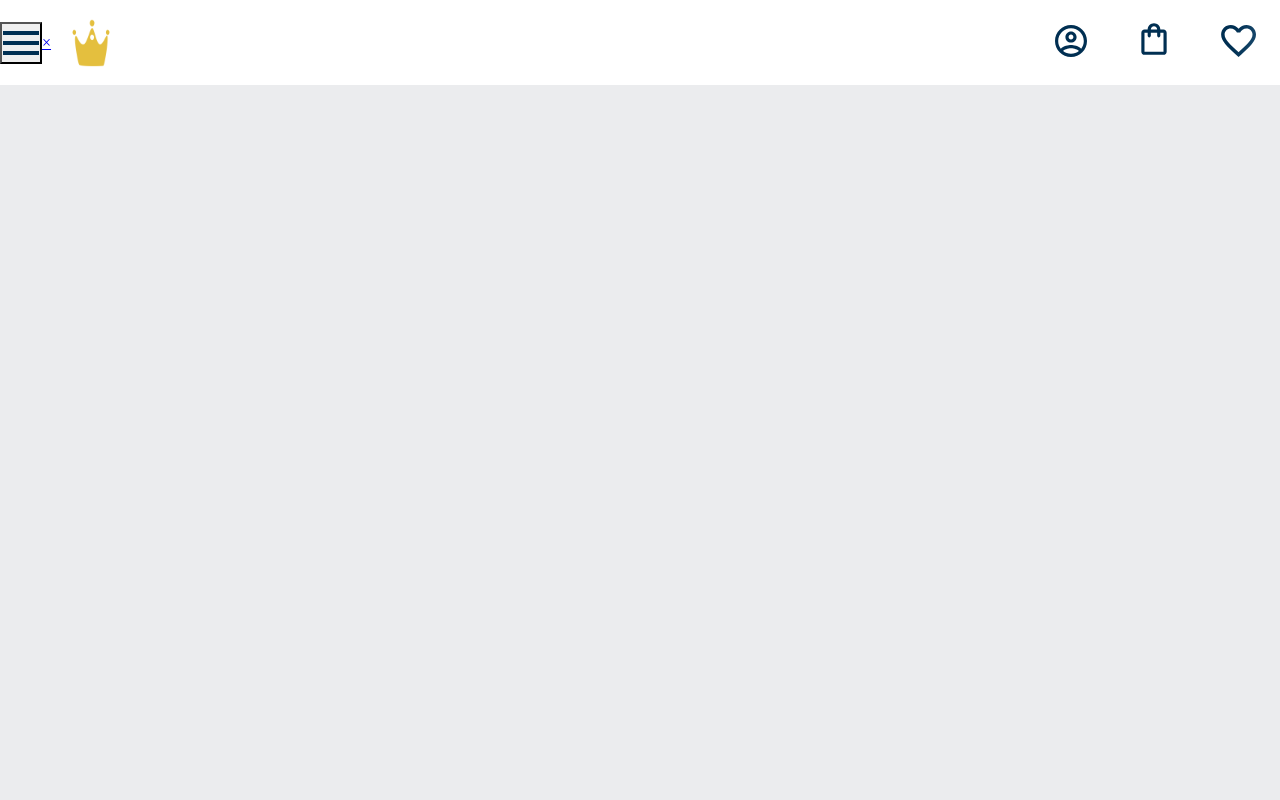
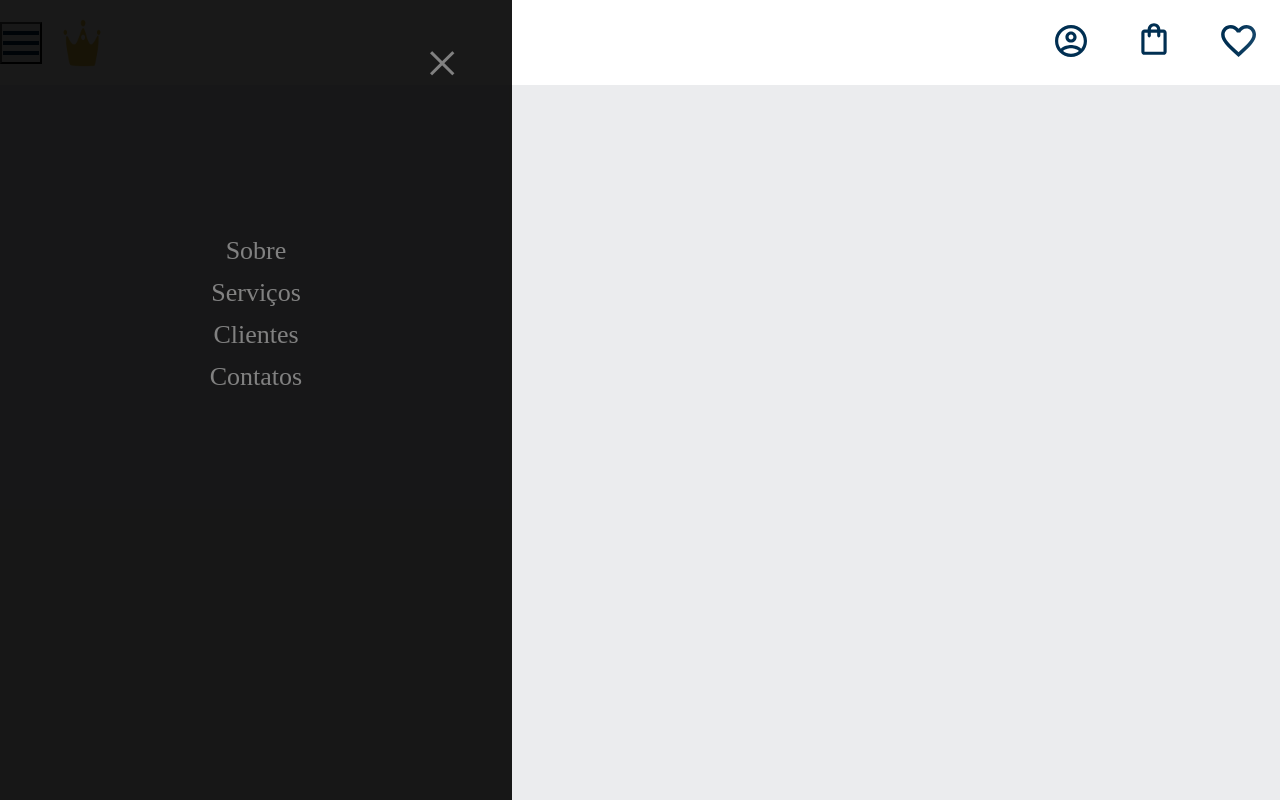
Before and after one commit to AlanBReis/livraria-online, a plain HTML site: page index.html in a window 1280 px wide. Both pictures are taken after a click on the button 21 px from the left and 42 px from the top of the page. Drawn offline with Linux system fonts and the light colour scheme.

Commit message:
finalizado menu hamburguer

```diff
--- a/index.html
+++ b/index.html
@@ -25,6 +25,13 @@
                     >
                         &times;</a
                     >
+
+                    <div class="overlay-content">
+                        <a href="#">Sobre</a>
+                        <a href="#">Serviços</a>
+                        <a href="#">Clientes</a>
+                        <a href="#">Contatos</a>
+                    </div>
                 </div>
 
                 <img
--- a/script.js
+++ b/script.js
@@ -1,7 +1,8 @@
 function openNav() {
-    alert("Teste Abrindo");
+    document.getElementById("myNav").style.width = "40%";
+    document.getElementById("myNav").style.height = "100%";
 }
 
 function closeNav() {
-    alert("Teste Fechando");
+    document.getElementById("myNav").style.width = "0%";
 }
--- a/style.css
+++ b/style.css
@@ -3,8 +3,79 @@
 :root {
     --cor-de-fundo: #ebecee;
     --branco: #ffffff;
+    --cinza: #818181;
 }
 
 body {
     background-color: var(--cor-de-fundo);
 }
+
+.nav-button {
+    border: 0;
+    border-radius: 4px;
+    padding: 8px;
+    background-color: #0062b5;
+    margin: 8px;
+    cursor: pointer;
+}
+
+.nav-button i {
+    color: var(--branco);
+}
+
+.overlay {
+    width: 0%;
+    height: 100%;
+    background-color: rgb(0, 0, 0);
+    background-color: rgba(0, 0, 0, 0.9);
+    z-index: 9;
+    position: fixed;
+    left: 0;
+    top: 0;
+    overflow-x: hidden;
+    transition: all 0.5s;
+}
+
+.overlay-content {
+    position: relative;
+    top: 25%;
+    width: 100%;
+    text-align: center;
+    margin-top: 30px;
+}
+
+.overlay a {
+    padding: 8px;
+    text-decoration: none;
+    color: var(--cinza);
+    display: block;
+    font-size: 26px;
+    transform: 0.3s;
+}
+
+.overlay a:hover {
+    color: var(--branco);
+}
+
+.overlay a:focus {
+    color: var(--branco);
+}
+
+.overlay .closebtn {
+    position: absolute;
+    top: 25px;
+    right: 45px;
+    font-size: 60px;
+}
+
+@media screen and (max-height: 450px) {
+    .overlay a {
+        font-size: 20px;
+    }
+    .overlay,
+    .closebtn {
+        font-size: 40px;
+        top: 15px;
+        right: 35px;
+    }
+}
```
